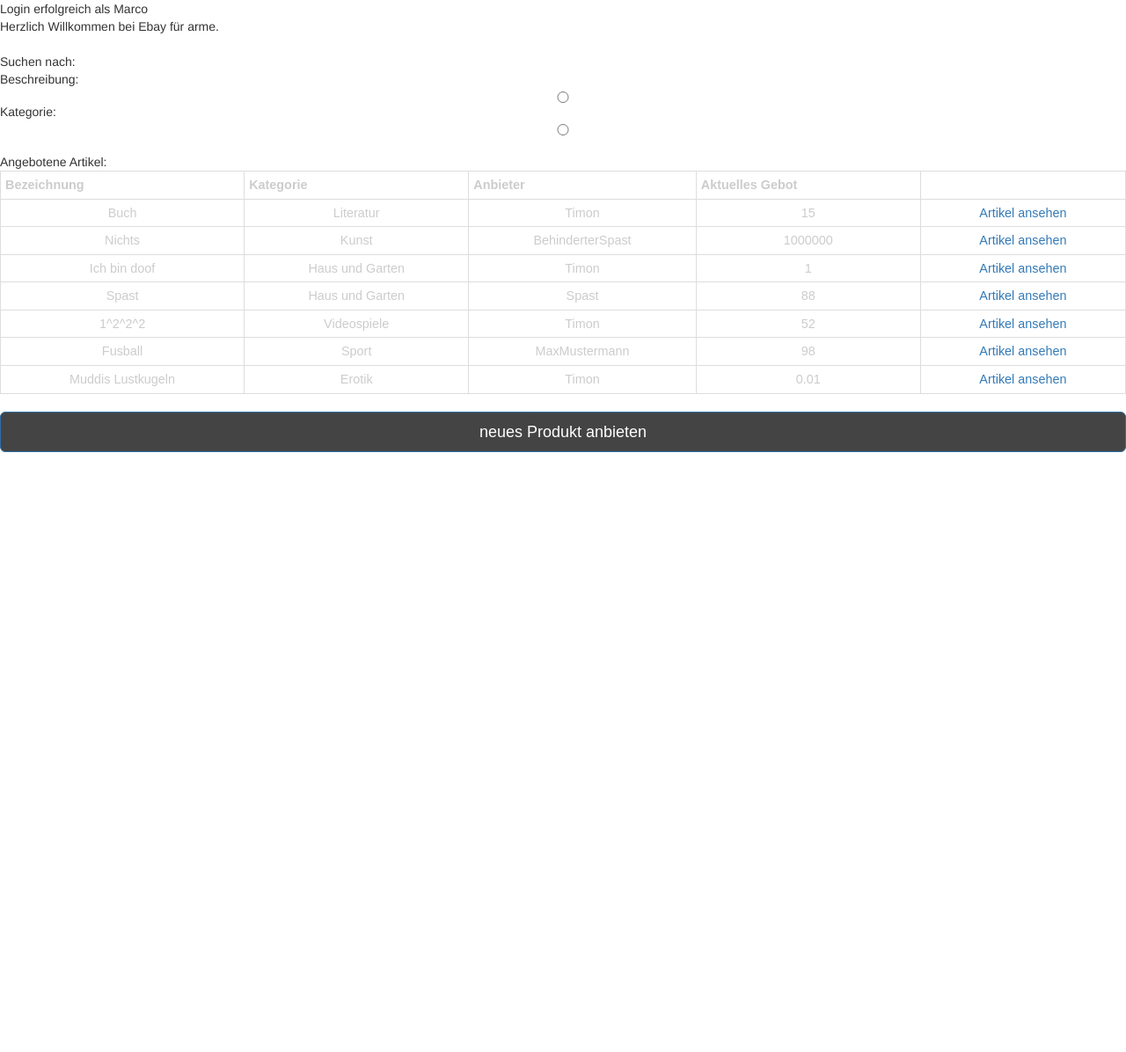
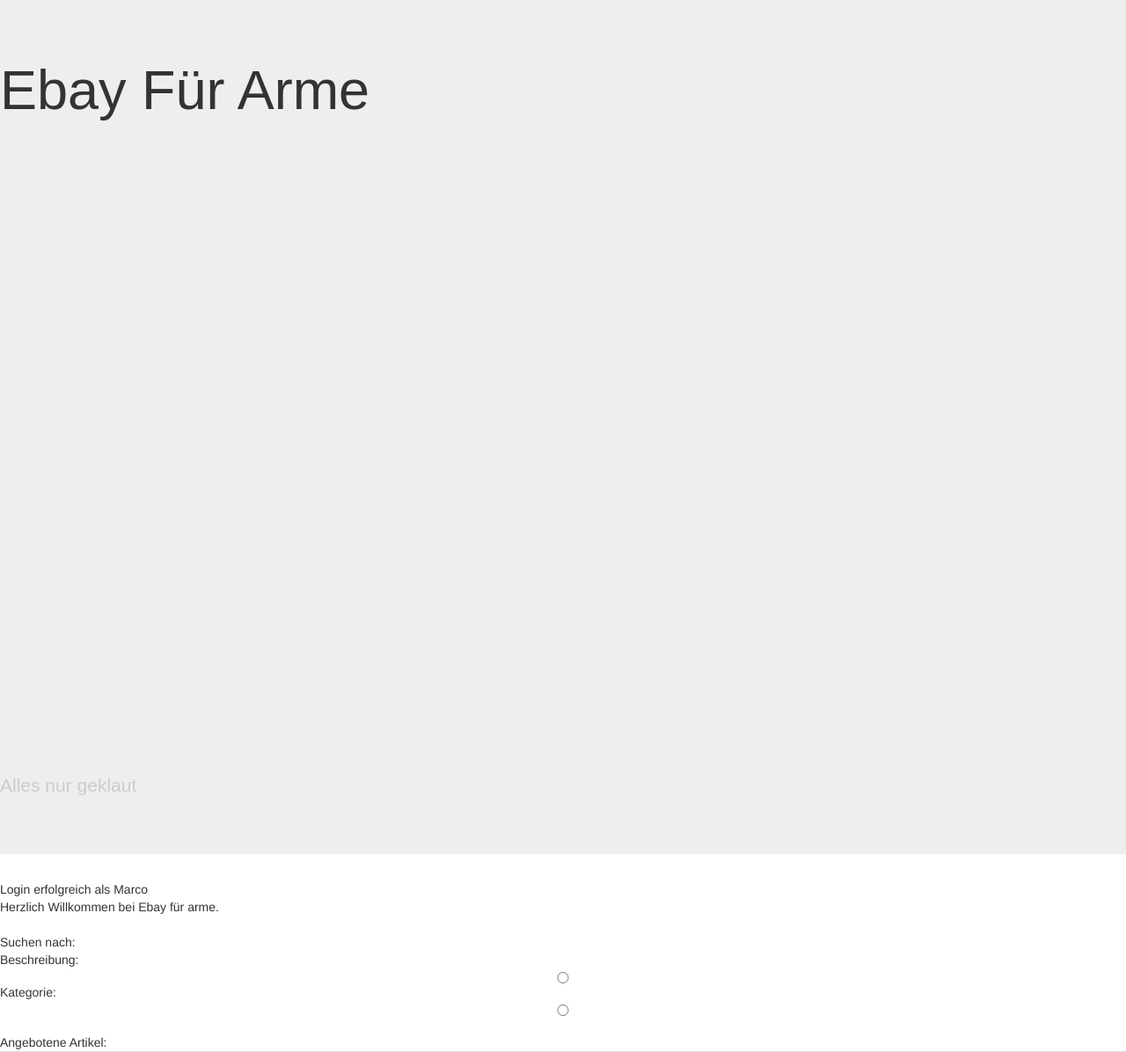
Before and after one commit to daddonma/EbayFuerArme, a PHP site: page /Home.php in a window 1280 px wide. Shown: the top 1196 px of the page at 88% size. Before the commit the page ends 514 px from the top, so only its background shows below. Run offline with PHP 8.4, Linux system fonts and the light colour scheme; a user stored in the database is signed in; data comes from the database, SQL or seed files in the repository; some libraries are stand-ins or nearby versions.

Commit message:
Jumbotron eingefügt btn s verändert kleine fehlerbehebung im html

```diff
--- a/Home.php
+++ b/Home.php
@@ -16,6 +16,12 @@
         <link rel="stylesheet" type="text/css" href="CSS/customCSS.css" />
     </head>
     <body>
+
+         <div class="jumbotron">
+    <h1>Ebay Für Arme</h1>
+    <p>Alles nur geklaut</p>
+</div>
+
 
         <?php
         echo "Login erfolgreich als " . $_SESSION['username'] . "<br>";
@@ -46,13 +52,13 @@
         Kategorie: <input type="radio" id="suche_kategorie"><br><br>
 
         <form id="suchfeld_beschreibung" action="Home.php" method="POST">
-            Suchen: <input  type="text" name="suche" class="btn btn-lg btn-primary">
-            <input type="submit" value="suche">
+            Suchen: <input  type="text" name="suche">
+            <input type="submit" value="suche" class="btn btn-primary">
         </form>
 
         <form id="suchfeld_kategorie" action="Home.php" method="POST">
             Kategorie: <input  type="text" name="suche_kategorie">
-            <input type="submit" value="suche" class="btn btn-lg btn-primary">
+            <input type="submit" value="suche" class="btn btn-primary">
         </form>
 
         Angebotene Artikel: <br>
@@ -112,7 +118,7 @@ while ($row = mysqli_fetch_row($result)) {
         </table>
 
         <form action="newProduct.php">
-            <input type="submit" value = "neues Produkt anbieten" class="btn btn-lg btn-primary">
+            <input type="submit" value = "neues Produkt anbieten" class="btn btn-primary">
             <!--<input type="textarea" id="123" style="widht:500px; height: 400px">-->
         </form>
 
--- a/index.php
+++ b/index.php
@@ -31,10 +31,10 @@ and open the template in the editor.
                         Bitte loggen Sie sich ein: <br><br>
                         <label for="username">Benutzername:</label> <input type="text" id="username" class="form-control"><br>
                         <label for="pw">Passwort:</label> <input type="password" id="pw" class="form-control"> <br><br>
-                        <input id="login" type="submit" value="LogIn"class="btn btn-primary btn-lg">
+                        <input id="login" type="submit" value="LogIn" class="btn btn-primary">
 
                         </input>
-                        <input id="anmelden" type="button" value="Neu anmelden" onclick="openPopUP();" class="btn btn-primary btn-lg">
+                        <input id="anmelden" type="button" value="Neu anmelden" onclick="openPopUP();" class="btn btn-primary ">
 
                         </input><br>
                         <span id="authFail" style="color: red"> Benutzername und/oder Passwort falsch. Bitte erneut versuchen!</span>
```
